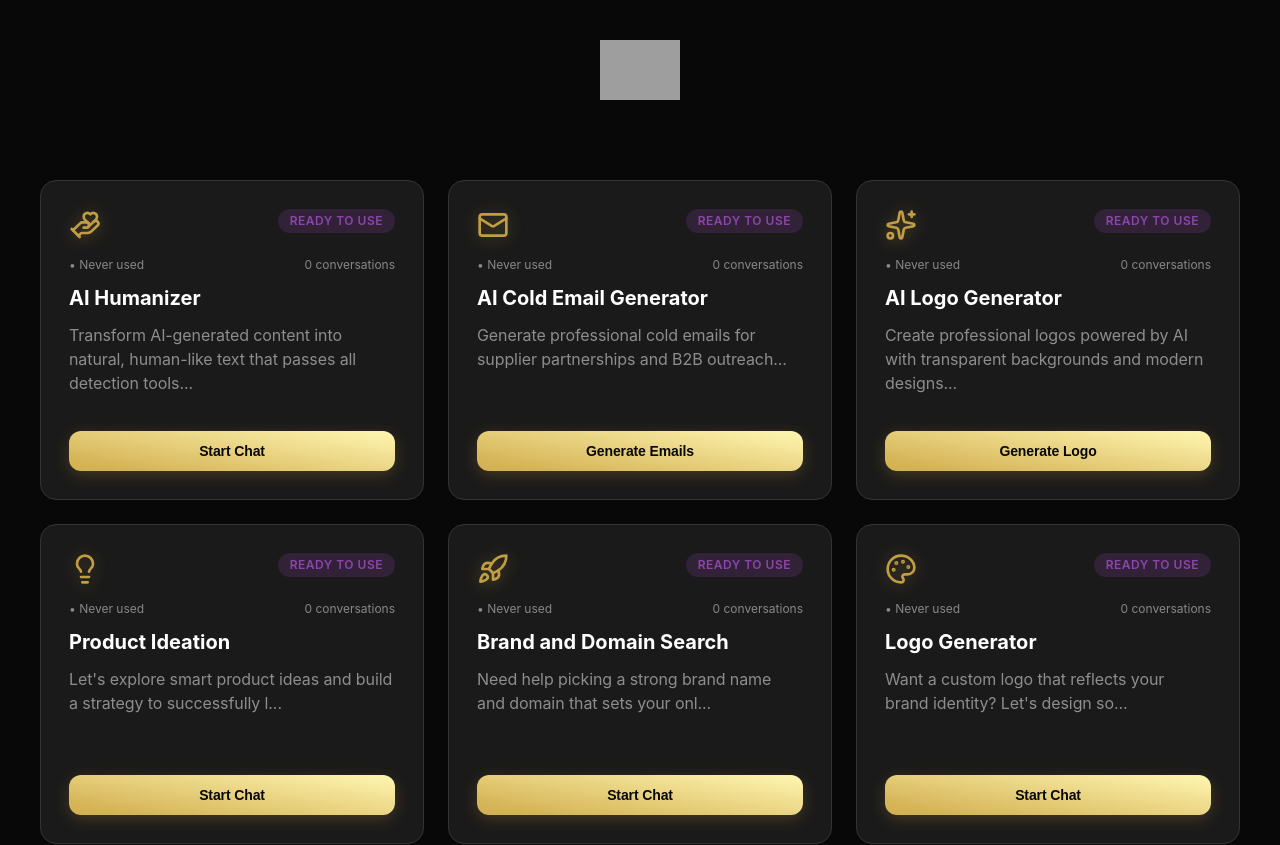
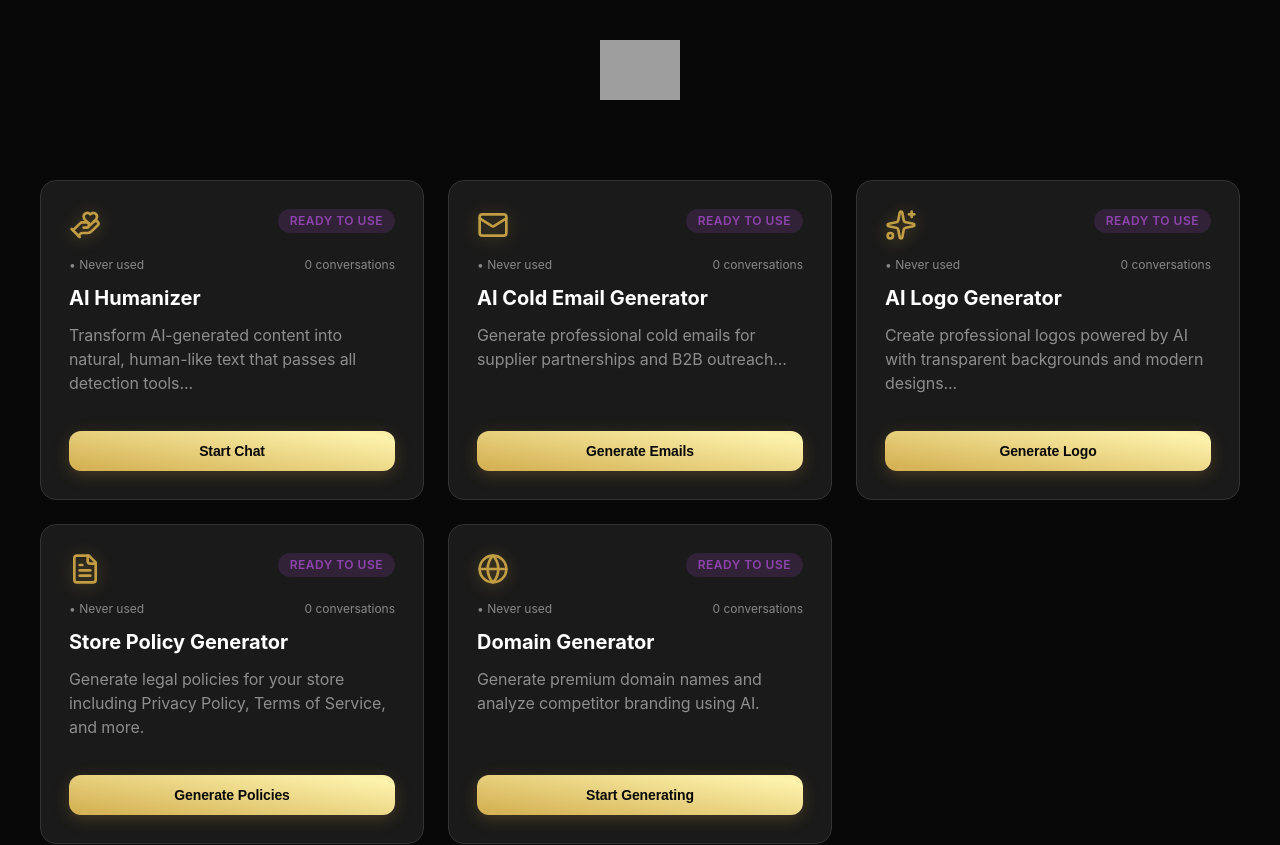
Before and after one commit to BeefBowl03/dashboard-highticket, a React (Create React App) app: page /dashboard in a window 1280 px wide. Shown: the top 845 px of the page. Built offline with nearby package versions, Linux system fonts and the light colour scheme; grey boxes are pictures that could not be loaded.

Commit message:
Cleanded the dashboard

```diff
--- a/src/components/Dashboard.tsx
+++ b/src/components/Dashboard.tsx
@@ -2,10 +2,6 @@ import React from 'react';
 import { useNavigate } from 'react-router-dom';
 import {
   HandHeart,
-  Lightbulb,
-  Rocket,
-  Palette,
-  Image,
   FileText,
   Globe,
   Mail,
@@ -60,50 +56,6 @@ const Dashboard: React.FC = () => {
       lastUsed: 'Never used',
       conversations: 0,
       buttonText: 'Generate Logo',
-      buttonType: 'primary'
-    },
-    {
-      id: 'product-ideation',
-      title: 'Product Ideation',
-      description: "Let's explore smart product ideas and build a strategy to successfully l...",
-      icon: <Lightbulb size={32} />,
-      status: 'Ready to Use',
-      lastUsed: 'Never used',
-      conversations: 0,
-      buttonText: 'Start Chat',
-      buttonType: 'primary'
-    },
-    {
-      id: 'brand-domain-search',
-      title: 'Brand and Domain Search',
-      description: 'Need help picking a strong brand name and domain that sets your onl...',
-      icon: <Rocket size={32} />,
-      status: 'Ready to Use',
-      lastUsed: 'Never used',
-      conversations: 0,
-      buttonText: 'Start Chat',
-      buttonType: 'primary'
-    },
-    {
-      id: 'logo-generator',
-      title: 'Logo Generator',
-      description: 'Want a custom logo that reflects your brand identity? Let\'s design so...',
-      icon: <Palette size={32} />,
-      status: 'Ready to Use',
-      lastUsed: 'Never used',
-      conversations: 0,
-      buttonText: 'Start Chat',
-      buttonType: 'primary'
-    },
-    {
-      id: 'website-image-creator',
-      title: 'Website Image Creator',
-      description: 'Need stunning website images for your store design? I\'ll help create vis...',
-      icon: <Image size={32} />,
-      status: 'Ready to Use',
-      lastUsed: 'Never used',
-      conversations: 0,
-      buttonText: 'Start Chat',
       buttonType: 'primary'
     },
     {
```
